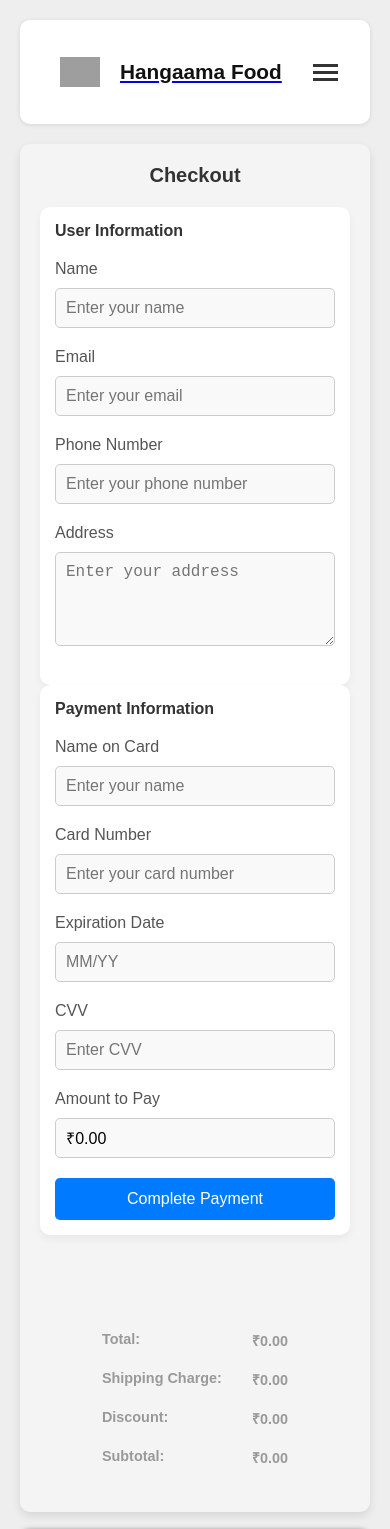
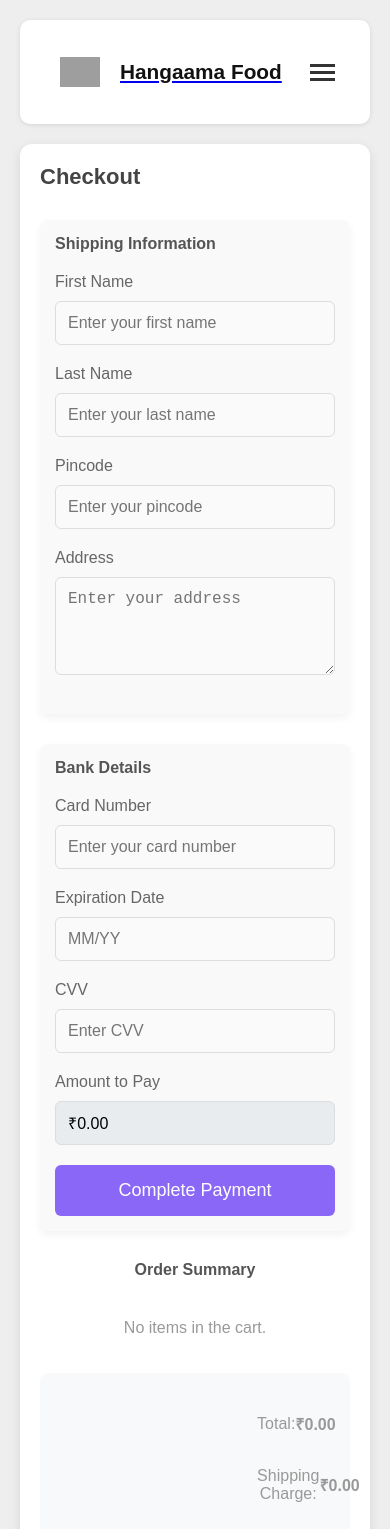
Before and after one commit to Kashyapsurani/React-E-commerce, a React (Vite) app: page /checkout in a window 390 px wide. Shown: the top 1529 px of the page. Built offline with nearby package versions, Linux system fonts and the light colour scheme; grey boxes are pictures that could not be loaded.

Commit message:
React-E-commerce

```diff
--- a/src/pages/ChekOut.css
+++ b/src/pages/ChekOut.css
@@ -2,105 +2,118 @@
 .checkout-container {
     display: flex;
     justify-content: center;
+    align-items: flex-start;
+    flex-direction: column;
+    padding: 40px;
+    background-color: #fff;
+    border-radius: 12px;
+    box-shadow: 0 4px 12px rgba(0, 0, 0, 0.1);
+    margin: 40px auto;
+    width: 80%;
+    max-width: 1200px;
+    color: #333;
+}
+
+h2 {
+    font-size: 28px;
+    margin-bottom: 30px;
+    color: #444;
+    text-align: center;
+}
+
+form {
+    display: flex;
     align-items: center;
-    flex-direction: column;
-    padding: 20px;
-    margin: 0 auto;
-    background-color: #f4f4f4;
-    border-radius: 10px;
-    box-shadow: 0 4px 8px rgba(0, 0, 0, 0.1);
-    margin-top: 50px;
-    width: 90%;
+    width: 100%;
+    justify-content: space-around;
+    align-content: center;
+    flex-wrap: wrap;
 }
 
 /* Section styles for user and payment information */
 .payment-section,
 .user-details-section {
-    width: 40%;
-    background-color: #fff;
-    padding: 30px;
-    border-radius: 10px;
+    background-color: #f9f9f9;
+    padding: 20px 30px;
+    border-radius: 8px;
     box-shadow: 0 4px 8px rgba(0, 0, 0, 0.05);
-    margin-bottom: 20px;
-    margin-top: 30px;
-}
-
-form {
-    width: 100%;
-    display: flex;
-    align-items: center;
-    justify-content: space-around;
-}
-
-textarea {
-    width: 100%;
-    padding: 10px;
-    margin-bottom: 20px;
-    font-size: 16px;
-    border: 1px solid #ccc;
-    border-radius: 5px;
-    background-color: #f9f9f9;
-    resize: vertical;
-    /* Allows resizing vertically only */
-}
-
-textarea:focus {
-    outline: none;
-    border-color: #007bff;
-}
-
-h2 {
-    font-size: 24px;
-    margin-bottom: 20px;
-    color: #333;
+    margin-bottom: 30px;
+    width: 45%;
 }
 
 h3 {
     font-size: 20px;
     margin-bottom: 20px;
-    color: #333;
+    color: #555;
 }
 
-/* Labels */
+/* Input field styles */
 label {
     font-size: 16px;
     margin-bottom: 10px;
     display: block;
-    color: #555;
+    color: #666;
 }
 
-/* Input fields */
-input {
+input,
+textarea {
     width: 100%;
-    padding: 10px;
+    padding: 12px;
     margin-bottom: 20px;
     font-size: 16px;
-    border: 1px solid #ccc;
-    border-radius: 5px;
-    background-color: #f9f9f9;
+    border: 1px solid #ddd;
+    border-radius: 6px;
+    background-color: #fafafa;
 }
 
-/* Input field focus style */
-input:focus {
+textarea {
+    resize: vertical;
+}
+
+.cart-summary-section {
+    display: flex;
+    align-items: center;
+    justify-content: space-evenly;
+    flex-direction: column;
+    width: 100%;
+    flex-wrap: wrap;
+}
+
+.cart-item {
+    display: flex;
+    align-items: center;
+    width: 100%;
+    justify-content: space-evenly;
+}
+
+input:focus,
+textarea:focus {
     outline: none;
     border-color: #007bff;
+    background-color: #fff;
 }
 
-/* Button */
+/* Readonly input styles */
+.readonly-input {
+    background-color: #e9ecef;
+    cursor: not-allowed;
+}
+
+/* Button styles */
 button {
     width: 100%;
-    padding: 12px;
-    background-color: #007bff;
+    padding: 15px;
+    background-color: #8a67f7;
     color: #fff;
-    font-size: 16px;
+    font-size: 18px;
     border: none;
-    border-radius: 5px;
+    border-radius: 6px;
     cursor: pointer;
-    transition: background-color 0.3s;
+    transition: background-color 0.3s ease;
 }
 
 button:hover {
-    background-color: #0056b3;
+    background-color: #8a67f7;
 }
 
 button:disabled {
@@ -108,51 +121,45 @@ button:disabled {
     cursor: not-allowed;
 }
 
-p {
-    margin-top: 20px;
-    font-size: 18px;
-    font-weight: bold;
-}
-
-p[style="color: green"] {
-    color: green;
-}
-
+/* Totals section */
 .SubTotle {
     width: 100%;
-    color: rgb(0, 0, 0);
-    padding: 15px 20px;
+    color: #000;
+    padding: 20px;
     font-size: 1.5rem;
-    margin-top: 20px;
     text-align: center;
-    border-radius: 10px;
+    border-radius: 8px;
+    background-color: #f8f9fa;
     display: flex;
-    align-items: center;
     justify-content: center;
 }
 
 .MyTotle {
     display: flex;
     flex-direction: column;
-    justify-content: center;
-    margin-top: 10px;
+    align-items: flex-end;
+    width: 100%;
 }
 
 .P {
+    display: flex;
+    flex-wrap: wrap;
+    flex-direction: column;
+    justify-content: space-around;
+    align-items: flex-end;
     width: 100%;
-    max-width: 300px;
-    margin-right: 30px;
-    text-align: right;
 }
 
 .font {
     display: flex;
+    align-items: center;
     justify-content: space-between;
     font-size: 1.2rem;
-    margin-bottom: 10px;
+    margin-bottom: 12px;
+    width: 27%;
 }
 
-.font>b {
+.font b {
     font-weight: 600;
 }
 
@@ -160,31 +167,46 @@ p[style="color: green"] {
 
 /* Tablet view and below */
 @media (max-width: 768px) {
+    .checkout-container {
+        width: 95%;
+        margin-top: 20px;
+    }
 
     .payment-section,
     .user-details-section {
-        width: 80%;
-        margin: 0 auto;
+        width: 100%;
         padding: 20px;
     }
 
+    /* Reduce font size for smaller screens */
+    h2 {
+        font-size: 24px;
+    }
+
+    h3 {
+        font-size: 18px;
+    }
+
+    .font {
+        font-size: 1.1rem;
+    }
+
+    .SubTotle {
+        font-size: 1.3rem;
+    }
+}
+
+/* Mobile view and below */
+@media (max-width: 480px) {
     .checkout-container {
         width: 100%;
-        margin-top: 30px;
+        padding: 20px;
+        margin-top: 20px;
     }
 
-    /* Adjust form layout to stack vertically */
-    form {
-        flex-direction: column;
-        align-items: flex-start;
-        justify-content: flex-start;
-    }
-
-    /* Adjust button and input width */
-    input,
-    button,
-    textarea {
-        width: 100%;
+    .payment-section,
+    .user-details-section {
+        padding: 15px;
     }
 
     /* Reduce font size for smaller screens */
@@ -193,7 +215,7 @@ p[style="color: green"] {
     }
 
     h3 {
-        font-size: 18px;
+        font-size: 16px;
     }
 
     .font {
@@ -201,56 +223,6 @@ p[style="color: green"] {
     }
 
     .SubTotle {
-        font-size: 1.3rem;
-    }
-
-    .MyTotle {
-        margin-top: 5px;
-    }
-}
-
-/* Mobile view and below */
-@media (max-width: 480px) {
-
-    .payment-section,
-    .user-details-section {
-        width: 100%;
-        padding: 15px;
-    }
-
-    .checkout-container {
-        width: 100%;
-        margin-top: 20px;
-    }
-
-    /* Adjust form layout to stack vertically */
-    form {
-        flex-direction: column;
-        align-items: flex-start;
-        justify-content: flex-start;
-    }
-
-    /* Adjust button and input width */
-    input,
-    button,
-    textarea {
-        width: 100%;
-    }
-
-    /* Reduce font size for smaller screens */
-    h2 {
-        font-size: 20px;
-    }
-
-    h3 {
-        font-size: 16px;
-    }
-
-    .font {
-        font-size: 0.9rem;
-    }
-
-    .SubTotle {
         font-size: 1.2rem;
     }
 }
--- a/src/pages/ChekOut.jsx
+++ b/src/pages/ChekOut.jsx
@@ -1,48 +1,73 @@
-import { useState, useContext } from 'react';
-import "./ChekOut.css"
+import { useState, useContext, useEffect } from 'react';
+import "./ChekOut.css";
 import { CartContext } from '../CartContext';
 import { useNavigate } from 'react-router-dom';
 import { PriceContext } from '../PriceContext';
 import Swal from 'sweetalert2';
 import { CheckoutContext } from '../ChekOutContext';
-import { RecentPurchasesContext } from '../RecentPurchasesContext';  // Import RecentPurchasesContext
+import { RecentPurchasesContext } from '../RecentPurchasesContext';
 
 function Checkout() {
     const { cart, setCart } = useContext(CartContext);
     const { total, shippingCharge, offer, subtotal } = useContext(PriceContext);
     const { clearCart } = useContext(CheckoutContext);
-    const { addRecentPurchase } = useContext(RecentPurchasesContext);  // Use RecentPurchasesContext
+    const { addRecentPurchase } = useContext(RecentPurchasesContext);
 
-    const [couponCode, setCouponCode] = useState('');
-    const [validCoupon, setValidCoupon] = useState(false);
-    const [paymentDetails, setPaymentDetails] = useState({
-        name: '',
+    const [pincode, setPincode] = useState('');
+    const [address, setAddress] = useState('');
+    const [firstName, setFirstName] = useState('');
+    const [lastName, setLastName] = useState('');
+    const [bankDetails, setBankDetails] = useState({
         cardNumber: '',
         expirationDate: '',
         cvv: '',
     });
-    const [userDetails, setUserDetails] = useState({
-        name: '',
-        email: '',
-        phoneNumber: '',
-        address: '',
-    });
-    const [paymentSuccess, setPaymentSuccess] = useState(false);
 
+    const [totalAmountToPay, setTotalAmountToPay] = useState(0);
+    const [storedSubtotal, setStoredSubtotal] = useState(0);
     const navigate = useNavigate();
 
+    useEffect(() => {
+        // Load saved data from localStorage (if exists)
+        const savedCart = localStorage.getItem('cart');
+        const savedPincode = localStorage.getItem('pincode');
+        const savedAddress = localStorage.getItem('address');
+        const savedFirstName = localStorage.getItem('firstName');
+        const savedLastName = localStorage.getItem('lastName');
+        const savedTotalAmountToPay = localStorage.getItem('totalAmountToPay');
+        const savedSubtotal = localStorage.getItem('subtotal');
+
+        if (savedCart) setCart(JSON.parse(savedCart));
+        if (savedPincode) setPincode(savedPincode);
+        if (savedAddress) setAddress(savedAddress);
+        if (savedFirstName) setFirstName(savedFirstName);
+        if (savedLastName) setLastName(savedLastName);
+        if (savedTotalAmountToPay) setTotalAmountToPay(parseFloat(savedTotalAmountToPay));
+        if (savedSubtotal) setStoredSubtotal(parseFloat(savedSubtotal));
+    }, [setCart]);
+
+    useEffect(() => {
+        // Calculate and save the total amount to pay
+        const calculatedAmountToPay = (total + shippingCharge - offer).toFixed(2);
+        setTotalAmountToPay(calculatedAmountToPay);
+        localStorage.setItem('totalAmountToPay', calculatedAmountToPay);
+
+        // Save the subtotal to localStorage
+        localStorage.setItem('subtotal', subtotal.toFixed(2));
+    }, [total, shippingCharge, offer, subtotal]);
+
     const handlePayment = () => {
-        if (!userDetails.name || !userDetails.email || !userDetails.phoneNumber || !userDetails.address) {
+        if (!firstName || !lastName || !pincode || !address) {
             Swal.fire({
                 title: 'Oops!',
-                text: 'Please fill in all user details!',
+                text: 'Please fill in all required fields!',
                 icon: 'error',
                 confirmButtonText: 'OK'
             });
             return;
         }
 
-        if (!paymentDetails.name || !paymentDetails.cardNumber || !paymentDetails.expirationDate || !paymentDetails.cvv) {
+        if (!bankDetails.cardNumber || !bankDetails.expirationDate || !bankDetails.cvv) {
             Swal.fire({
                 title: 'Oops!',
                 text: 'Please fill in all payment details!',
@@ -55,86 +80,96 @@ function Checkout() {
         // Add the items in the cart to recent purchases
         cart.forEach(item => addRecentPurchase(item));
 
-        setPaymentSuccess(true);
         Swal.fire({
             title: 'Payment Successful!',
             text: 'Thank you for your purchase!',
             icon: 'success',
             confirmButtonText: 'Go to Home'
         }).then(() => {
-            clearCart();  // Clear the cart using the CheckoutContext
-            navigate('/');  // Redirect to the homepage
+            clearCart();
+            navigate('/');
         });
     };
-
-    const totalAmountToPay = (total + shippingCharge - offer).toFixed(2);
 
     return (
         <>
             <div className="checkout-container">
                 <h2>Checkout</h2>
+
+                {/* Shipping Information Section */}
                 <form>
                     <div className="user-details-section">
-                        <h3>User Information</h3>
-                        <label>Name</label>
+                        <h3>Shipping Information</h3>
+                        <label>First Name</label>
                         <input
                             type="text"
-                            placeholder="Enter your name"
-                            value={userDetails.name}
-                            onChange={(e) => setUserDetails({ ...userDetails, name: e.target.value })}
+                            placeholder="Enter your first name"
+                            value={firstName}
+                            onChange={(e) => {
+                                setFirstName(e.target.value);
+                                localStorage.setItem('firstName', e.target.value); // Save to localStorage
+                            }}
                         />
-                        <label>Email</label>
-                        <input
-                            type="email"
-                            placeholder="Enter your email"
-                            value={userDetails.email}
-                            onChange={(e) => setUserDetails({ ...userDetails, email: e.target.value })}
-                        />
-                        <label>Phone Number</label>
+
+                        <label>Last Name</label>
                         <input
                             type="text"
-                            placeholder="Enter your phone number"
-                            value={userDetails.phoneNumber}
-                            onChange={(e) => setUserDetails({ ...userDetails, phoneNumber: e.target.value })}
+                            placeholder="Enter your last name"
+                            value={lastName}
+                            onChange={(e) => {
+                                setLastName(e.target.value);
+                                localStorage.setItem('lastName', e.target.value); // Save to localStorage
+                            }}
                         />
+
+                        <label>Pincode</label>
+                        <input
+                            type="number"
+                            placeholder="Enter your pincode"
+                            value={pincode}
+                            onChange={(e) => {
+                                setPincode(e.target.value);
+                                localStorage.setItem('pincode', e.target.value); // Save to localStorage
+                            }}
+                        />
+
                         <label>Address</label>
                         <textarea
                             placeholder="Enter your address"
-                            value={userDetails.address}
-                            onChange={(e) => setUserDetails({ ...userDetails, address: e.target.value })}
+                            value={address}
+                            onChange={(e) => {
+                                setAddress(e.target.value);
+                                localStorage.setItem('address', e.target.value); // Save to localStorage
+                            }}
                             rows="4"
                         />
                     </div>
 
+                    {/* Payment Information Section */}
                     <div className="payment-section">
-                        <h3>Payment Information</h3>
-                        <label>Name on Card</label>
-                        <input
-                            type="text"
-                            placeholder="Enter your name"
-                            value={paymentDetails.name}
-                            onChange={(e) => setPaymentDetails({ ...paymentDetails, name: e.target.value })}
-                        />
+                        <h3>Bank Details</h3>
                         <label>Card Number</label>
                         <input
                             type="text"
                             placeholder="Enter your card number"
-                            value={paymentDetails.cardNumber}
-                            onChange={(e) => setPaymentDetails({ ...paymentDetails, cardNumber: e.target.value })}
+                            value={bankDetails.cardNumber}
+                            onChange={(e) => setBankDetails({ ...bankDetails, cardNumber: e.target.value })}
                         />
+
                         <label>Expiration Date</label>
                         <input
                             type="text"
                             placeholder="MM/YY"
-                            value={paymentDetails.expirationDate}
-                            onChange={(e) => setPaymentDetails({ ...paymentDetails, expirationDate: e.target.value })}
+                            value={bankDetails.expirationDate}
+                            onChange={(e) => setBankDetails({ ...bankDetails, expirationDate: e.target.value })}
                         />
+
                         <label>CVV</label>
                         <input
                             type="text"
                             placeholder="Enter CVV"
-                            value={paymentDetails.cvv}
-                            onChange={(e) => setPaymentDetails({ ...paymentDetails, cvv: e.target.value })}
+                            value={bankDetails.cvv}
+                            onChange={(e) => setBankDetails({ ...bankDetails, cvv: e.target.value })}
                         />
 
                         <label>Amount to Pay</label>
@@ -149,6 +184,27 @@ function Checkout() {
                     </div>
                 </form>
 
+                <div className="cart-summary-section">
+                    <h3>Order Summary</h3>
+                    {cart.length === 0 ? (
+                        <p>No items in the cart.</p>
+                    ) : (
+                        cart.map((item, index) => (
+                            <div className="cart-item" key={index}>
+                                <div className="item-image">
+                                    <img src={item.image} alt={item.name} width="200px" height="150px" />
+                                </div>
+                                <div className="item-details">
+                                    <h4>{item.name}</h4>
+                                    <p>Price: ₹{item.price}</p>
+                                    <p>Quantity: 1</p> {/* Assuming each item has a quantity of 1 */}
+                                    <p>Total: ₹{item.price}</p>
+                                </div>
+                            </div>
+                        ))
+                    )}
+                </div>
+
                 <br /><br />
                 <div className="SubTotle">
                     <div className="MyTotle">
@@ -156,7 +212,7 @@ function Checkout() {
                             <p className='font'>Total: <b>₹{total.toFixed(2)}</b></p>
                             <p className='font'>Shipping Charge: <b>₹{shippingCharge.toFixed(2)}</b></p>
                             <p className='font'>Discount: <b>₹{offer.toFixed(2)}</b></p>
-                            <p className='font'>Subtotal: <b>₹{subtotal.toFixed(2)}</b></p>
+                            <p className='font'>Subtotal: <b>₹{storedSubtotal}</b></p>
                         </div>
                     </div>
                 </div>
```
Also changed, not shown: src/ChekOutContext.jsx (line endings or trailing spaces).
